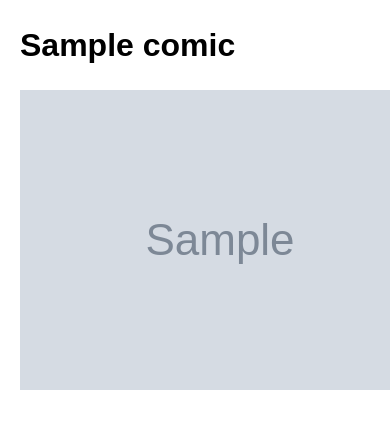
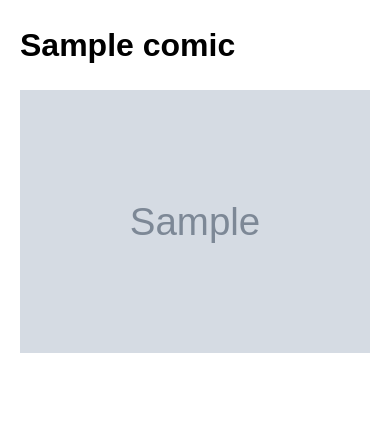
Before and after one commit to sepro/Flask-Comic-Collection, a Flask app: page /1 in a window 390 px wide; the page is wider, and only the part inside the window is pictured. Shown: the part 50-479 px from the top of that part. Run offline with Flask 2, Linux system fonts and the light colour scheme; tables that the repository leaves empty hold one stand-in row (values such as "Sample post"); grey boxes marked "Sample" are stand-in pictures.

Commit message:
CSS update, images are now responsive

```diff
--- a/coagg/static/css/main.css
+++ b/coagg/static/css/main.css
@@ -2,3 +2,8 @@
     color:orange;
     font-size:14px;
 }
+
+img {
+    width: 100%;
+    height: auto;
+}
```
